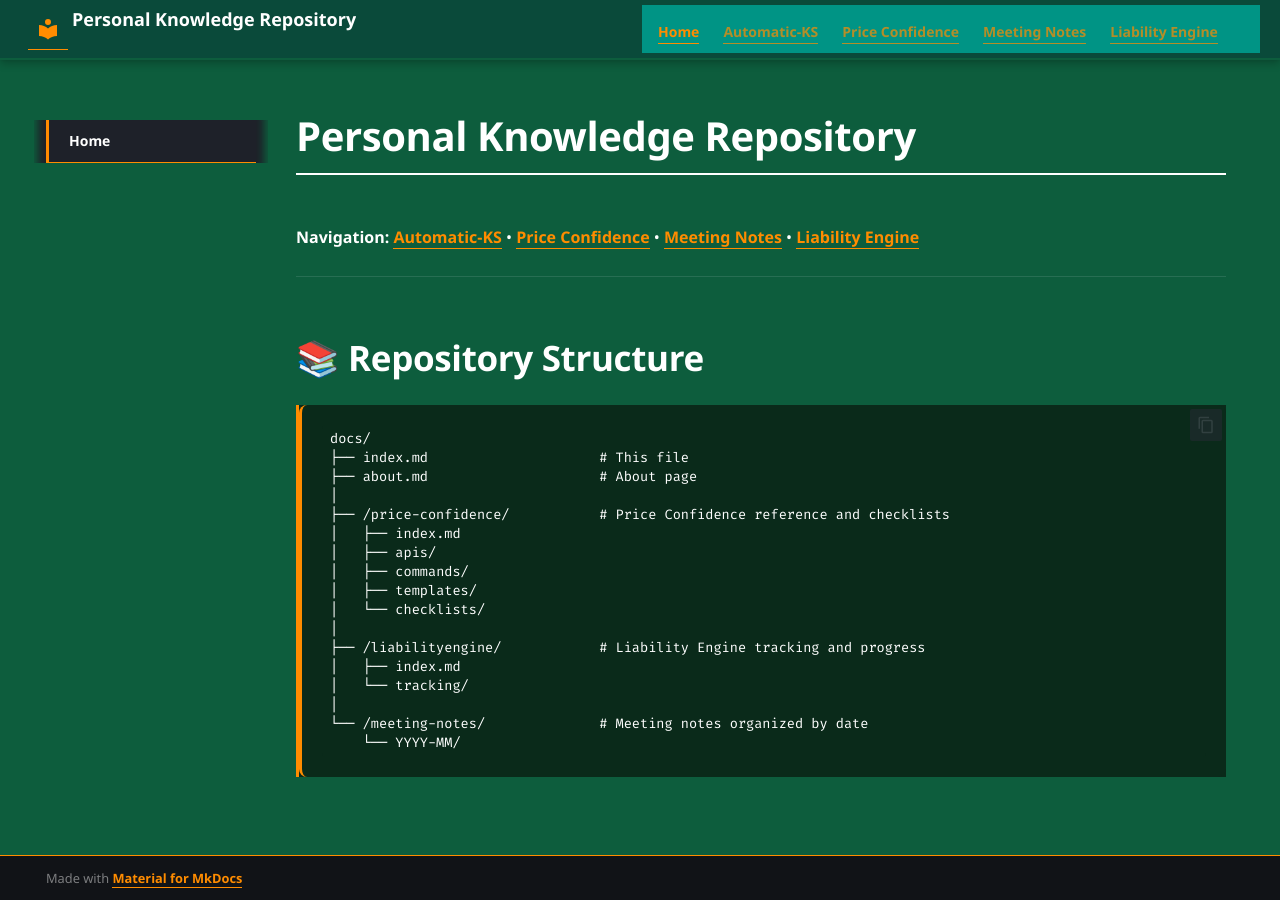
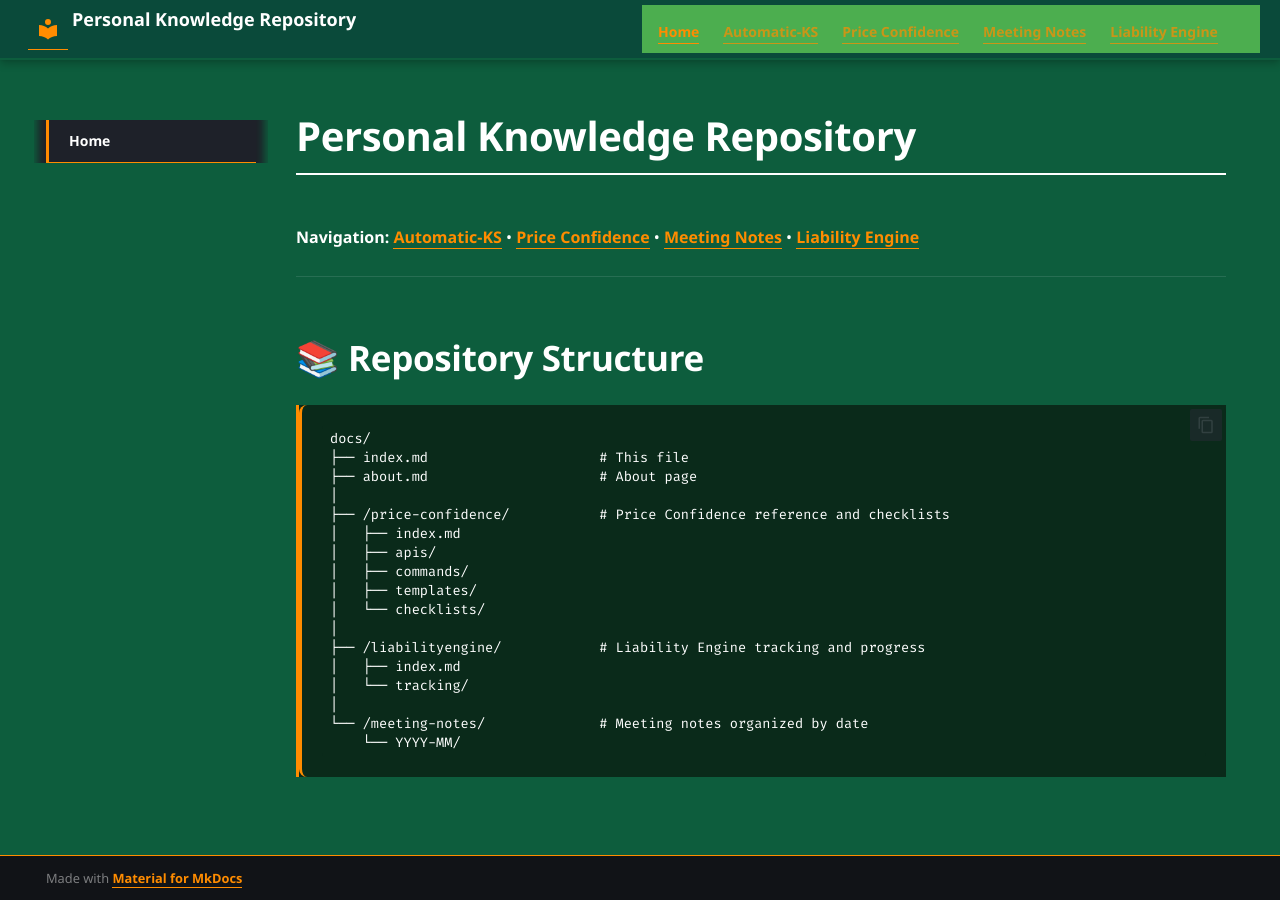
Before and after one commit to MiguelGomes2/pages-mgomes, an MkDocs documentation site: the page built from docs/index.md, in a window 1280 px wide. Built offline with MkDocs 1.6.1 and Material for MkDocs 9.7.7, drawn with Linux system fonts in a browser that asks for light colours; some web fonts are replaced.

Commit message:
Add theme override for custom CSS and use Material theme colors

```diff
--- /dev/null
+++ b/docs/overrides/main.html
@@ -0,0 +1,6 @@
+{% extends "base.html" %}
+
+{% block styles %}
+  {{ super() }}
+  <link rel="stylesheet" href="{{ config.docs_dir }}/../stylesheets/custom.css">
+{% endblock %}
--- a/mkdocs.yml
+++ b/mkdocs.yml
@@ -1,10 +1,11 @@
 site_name: Personal Knowledge Repository
 theme:
   name: material
+  custom_dir: docs/overrides
   palette:
     - scheme: slate
-      primary: teal
-      accent: cyan
+      primary: green
+      accent: orange
   features:
     - navigation.instant
     - navigation.tracking
```
